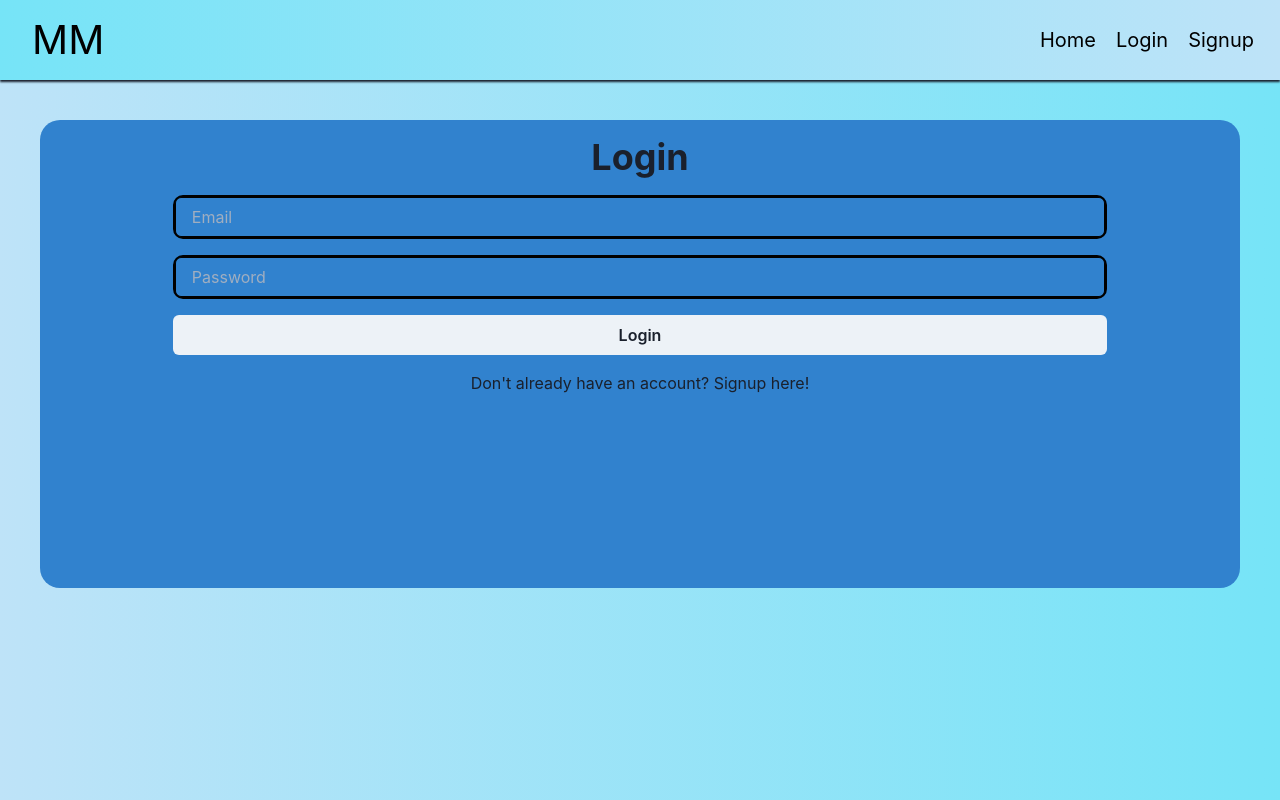
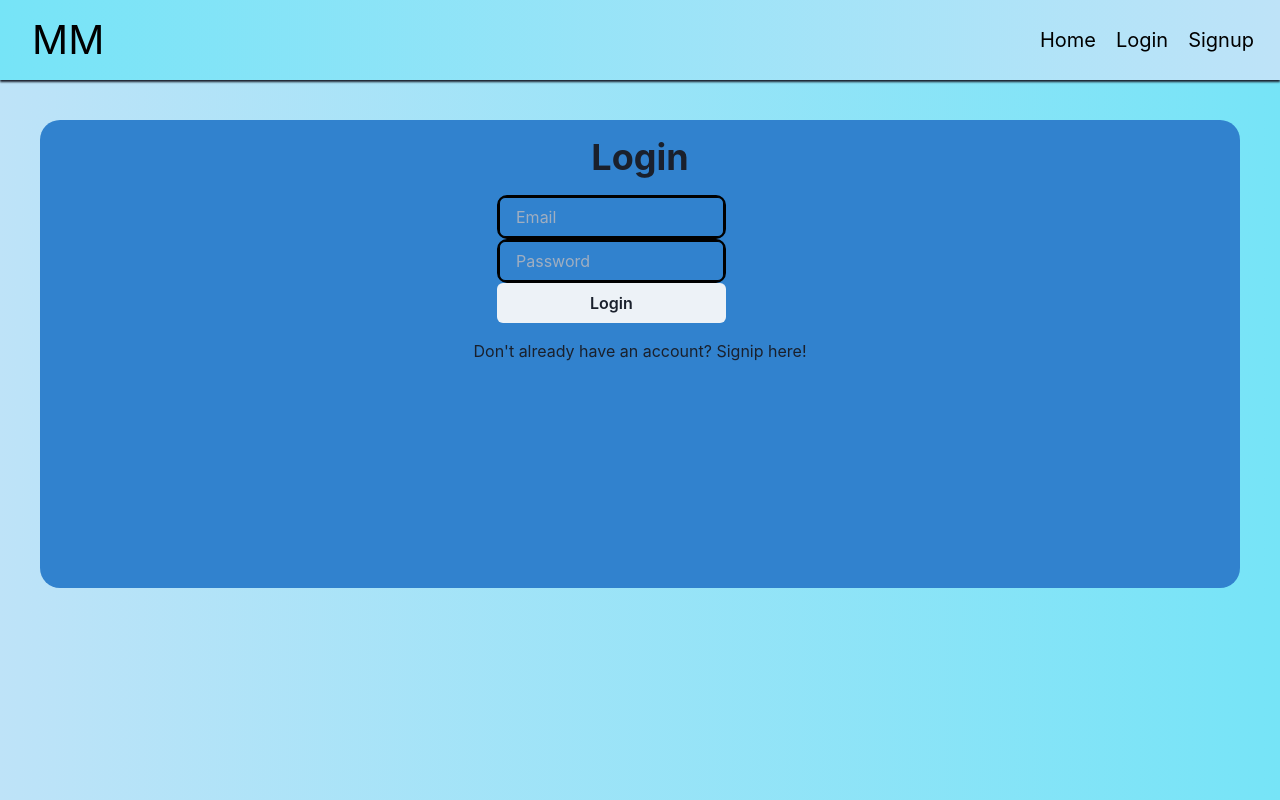
Before and after one commit to BlakeGeo/Ingredient-Meal-Man, a React (Create React App) app in the folder client/: page /login in a window 1280 px wide. Shown: the top 800 px of the page. Built offline with nearby package versions, Linux system fonts and the light colour scheme.

Commit message:
signup/login needs fixing

```diff
--- a/client/src/pages/Login.js
+++ b/client/src/pages/Login.js
@@ -1,21 +1,89 @@
 import React, { useState } from 'react';
 import { useMutation } from '@apollo/client';
-import { Box, Flex, FormControl, Input, VStack, Heading, Button, Link } from '@chakra-ui/react';
+import { Text, Box, Flex, FormControl, Input, VStack, Heading, Button, Link } from '@chakra-ui/react';
+import { LOGIN_USER } from '../utils/mutations';
+import Auth from '../utils/auth';
 
 export default function Login() {
+    const [formState, setFormState] = useState({ email: '', password: '' });
+  const [login, { error, data }] = useMutation(LOGIN_USER);
+
+  // update state based on form input changes
+  const handleChange = (event) => {
+    const { name, value } = event.target;
+
+    setFormState({
+      ...formState,
+      [name]: value,
+    });
+  };
+
+  // submit form
+  const handleFormSubmit = async (event) => {
+    event.preventDefault();
+    console.log(formState);
+    try {
+      const { data } = await login({
+        variables: { ...formState },
+      });
+
+      Auth.login(data.login.token);
+    } catch (e) {
+      console.error(e);
+    }
+
+    // clear form values
+    setFormState({
+      email: '',
+      password: '',
+    });
+  };
+
+
     return (
         <Box w='100%' px={10} py={20} bgGradient="linear(to-r, blue.100, cyan.300)" >
             <Flex h='100vh' py={10}>
                 <VStack w='full' spacing={4} bg='blue.500' h='65%' p={4} borderRadius={20}>
                     <Heading>Login</Heading>
-                    <FormControl borderColor='black' borderWidth={2} borderRadius={10} w='80%'>
-                        <Input type='email' placeholder='Email'/>
-                    </FormControl>
-                    <FormControl borderColor='black' borderWidth={2} borderRadius={10} w='80%'>
-                        <Input type='password' placeholder='Password'/>
-                    </FormControl>
-                    <Button size='md' w='80%' >Login</Button>
-                    <Link href='/signup'>Don't already have an account? Signup here!</Link>
+                    {data ? (
+              <p>
+                Success! You may now head{' '}
+                <Link to="/">back to the homepage.</Link>
+              </p>
+            ) : (
+                    <form onSubmit={handleFormSubmit}>
+                        <FormControl isRequired borderColor='black' borderWidth={2} borderRadius={10} w='80%'>
+                            <Input
+                                placeholder='Email'
+                                name='email'
+                                type='email'
+                                value={formState.email}
+                                onChange={handleChange}
+                            />
+                        </FormControl>
+                        <FormControl isRequired borderColor='black' borderWidth={2} borderRadius={10} w='80%'>
+                            <Input
+                                placeholder='Password'
+                                name='password'
+                                type='password'
+                                value={formState.password}
+                                onChange={handleChange}
+                            />
+                        </FormControl>
+                        <Button
+                            size='md' w='80%'
+                            type='submit'
+                        >
+                            Login
+                        </Button>
+                    </form>
+            )}
+                        {error && (
+                            <Text p={3} bg='red.500' color='white'>
+                                {error.message}
+                            </Text>
+                        )}
+                    <Link href='/signup'>Don't already have an account? Signip here!</Link>
                 </VStack>
             </Flex>
         </Box>
--- a/client/src/pages/Signup.js
+++ b/client/src/pages/Signup.js
@@ -40,9 +40,16 @@ export default function Signup() {
     return (
         <Box w='100%' px={10} py={20} bgGradient="linear(to-r, blue.100, cyan.300)" >
             <Flex h='100vh' py={10}>
-                <VStack onSubmit={handleFormSubmit} w='full' spacing={4} bg='blue.500' h='75%' p={4} borderRadius={20}>
+                <VStack w='full' spacing={4} bg='blue.500' h='75%' p={4} borderRadius={20}>
                     <Heading>Signup</Heading>
-                    <FormControl borderColor='black' borderWidth={2} borderRadius={10} w='80%'>
+                    {data ? (
+              <p>
+                Success! You may now head{' '}
+                <Link to="/">back to the homepage.</Link>
+              </p>
+            ) : (
+                    <form onSubmit={handleFormSubmit}>
+                        <FormControl isRequired borderColor='black' borderWidth={2} borderRadius={10} w='80%'>
                             <Input
                                 placeholder='Username'
                                 name='username'
@@ -51,7 +58,7 @@ export default function Signup() {
                                 onChange={handleChange}
                             />
                         </FormControl>
-                    <FormControl borderColor='black' borderWidth={2} borderRadius={10} w='80%'>
+                        <FormControl isRequired borderColor='black' borderWidth={2} borderRadius={10} w='80%'>
                             <Input
                                 placeholder='Email'
                                 name='email'
@@ -60,7 +67,7 @@ export default function Signup() {
                                 onChange={handleChange}
                             />
                         </FormControl>
-                    <FormControl borderColor='black' borderWidth={2} borderRadius={10} w='80%'>
+                        <FormControl isRequired borderColor='black' borderWidth={2} borderRadius={10} w='80%'>
                             <Input
                                 placeholder='Password'
                                 name='password'
@@ -75,8 +82,10 @@ export default function Signup() {
                         >
                             Signup
                         </Button>
+                    </form>
+            )}
                         {error && (
-                        <Text p={5} bg='red.500' color='white'>
+                            <Text p={3} bg='red.500' color='white'>
                                 {error.message}
                             </Text>
                         )}
--- a/package.json
+++ b/package.json
@@ -13,6 +13,11 @@
     "concurrently": "^6.3.0"
   },
   "scripts": {
+    "start": "node server/server.js",
+    "develop": "concurrently \"cd server && npm run watch\" \"cd client && npm start\"",
+    "install": "cd server && npm i && cd ../client && npm i",
+    "seed": "cd server && npm run seed",
+    "build": "cd client && npm run build",
     "test": "echo \"Error: no test specified\" && exit 1"
   },
   "repository": {
```
Also changed, not shown: 1 other file (tests, documents, lock files or other folders). Lines whose indentation alone changed are shown as unchanged.
